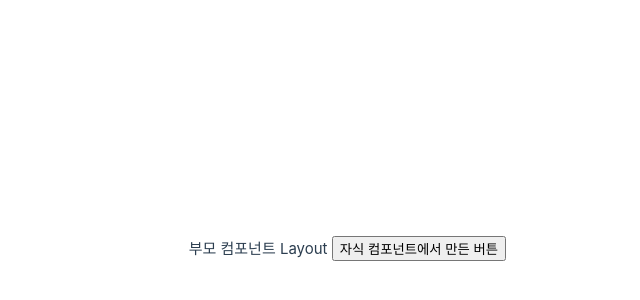
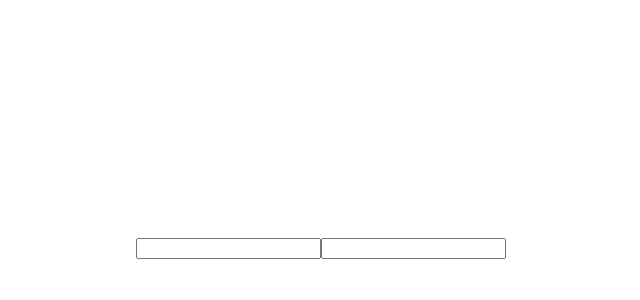
Before and after one commit to DonghyoHong/vue-2024, a Vue app: page / in a window 1280 px wide. Shown: the part 152-452 px from the top of the page, without its empty margins (134-774 px from the left). Built offline with nearby package versions, Linux system fonts and the light colour scheme.

Commit message:
# @input 실시간 반영으로 쓰도록 권장

```diff
--- a/src/App.vue
+++ b/src/App.vue
@@ -1,30 +1,22 @@
 <template>
   <div>
-    부모 컴포넌트 Layout
-    <ChildComponent @send-event="parentEvent"></ChildComponent>
+    <input type="text" v-model="inputValue1"/>
+    <input type="text" :value="inputValue2" @input="inputValue2 = $event.target.value"/>
   </div>
+  <div>{{ inputValue1 }}</div>
+  <div>{{ inputValue2 }}</div>
 </template>
 
 <script>
-import ChildComponent from "@/components/ChildComponent.vue";
 
 export default {
-  components: {
-    ChildComponent
-  }
-  , methods: {
-    parentEvent(event) {
-      console.log(event);
+  data() {
+    return {
+      inputValue1: ''
+      , inputValue2: ''
     }
   }
 }
-
-//composition APi형태
-/*
-
-const parentEvent = (event: string) => {
-  console.log(event);
-}*/
 </script>
 
 <!--<style lang="scss" scoped>-->
```
